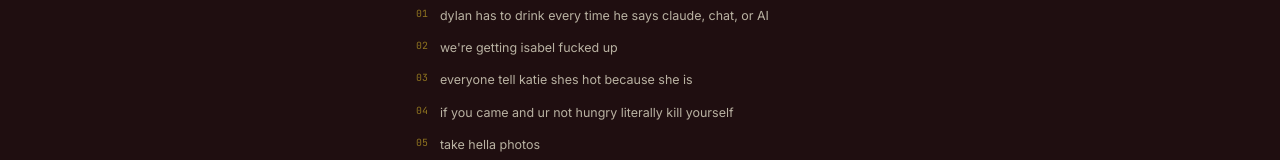
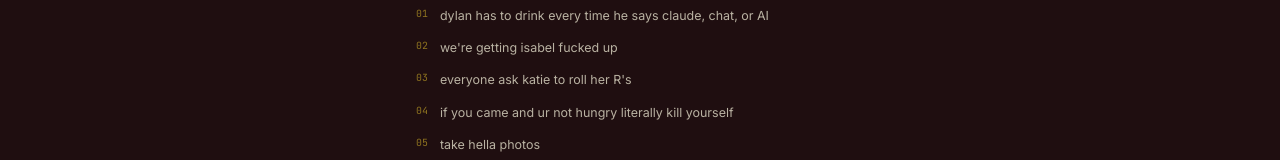
Before and after one commit to benlim33/benandkatiedinnermenu, a Next.js app: page / in a window 1280 px wide. Shown: the part 3601-3761 px from the top of the page. Built offline with nearby package versions, Linux system fonts and the light colour scheme; a web font is replaced by a local one.

Commit message:
footer updates

```diff
--- a/data/menu.ts
+++ b/data/menu.ts
@@ -174,7 +174,7 @@ export const dietKey: Record<DietTag, { mark: string; label: string }> = {
 export const houseRules: string[] = [
   "dylan has to drink every time he says claude, chat, or AI",
   "we're getting isabel fucked up",
-  "everyone tell katie shes hot because she is",
+  "everyone ask katie to roll her R's",
   "if you came and ur not hungry literally kill yourself",
   "take hella photos",
 ];
```
